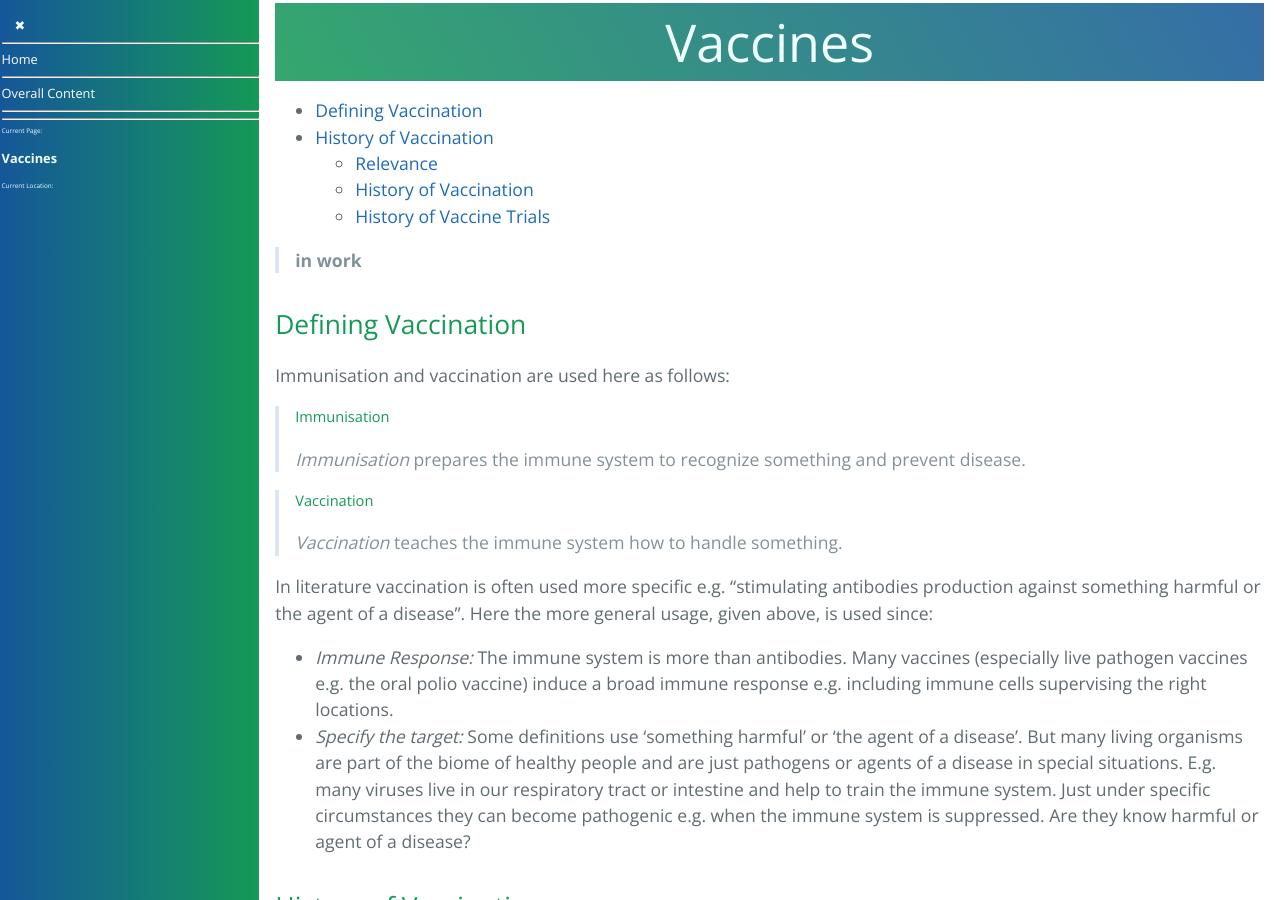
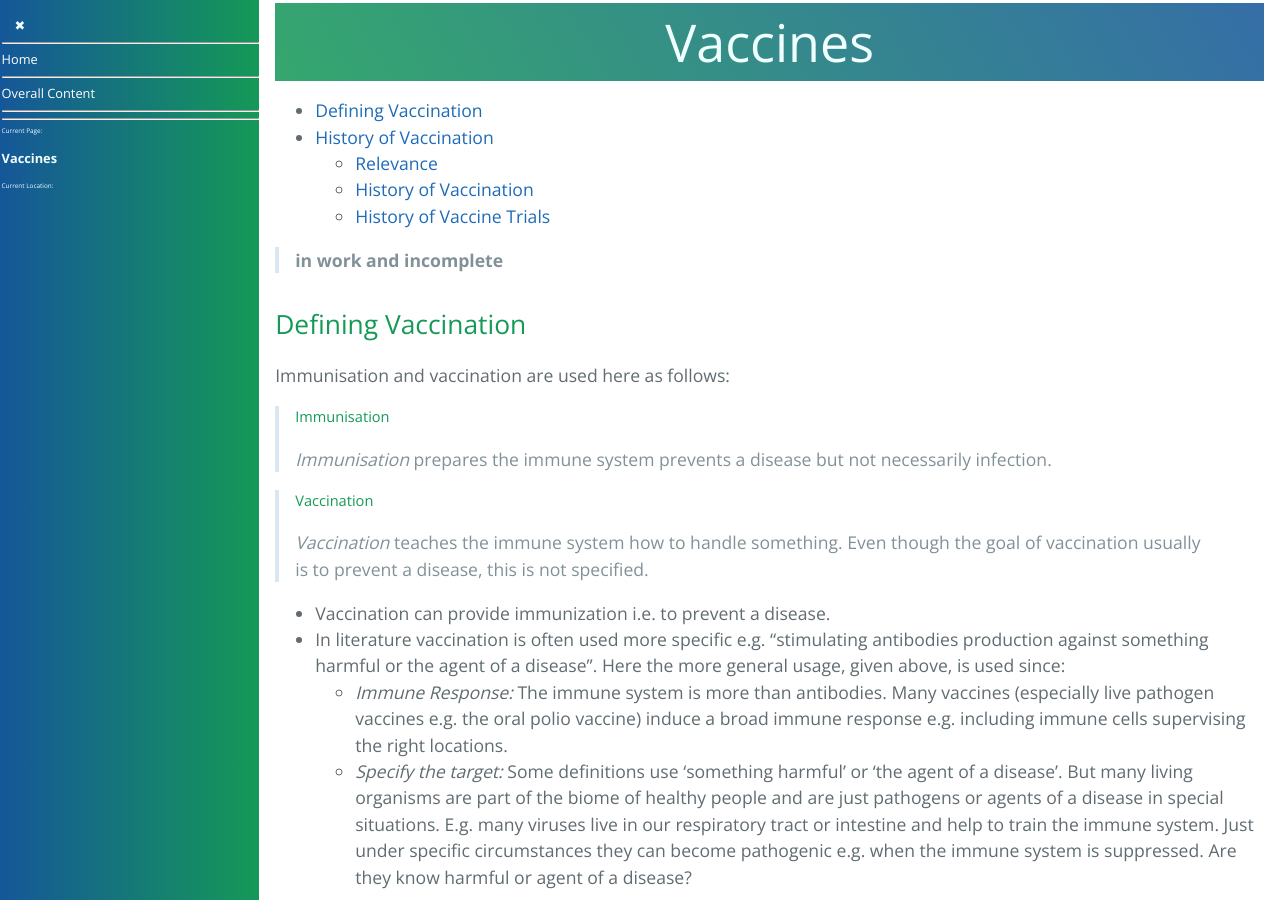
Before and after one commit to forestgrape/coronavirus, a Jekyll site: the page built from 10_vaccines/vaccines.md, in a window 1280 px wide and 900 px high. Built offline with Jekyll 4.4.1, drawn with Linux system fonts in a browser that asks for light colours; our own code applies the rules of GitHub Pages for plain Markdown files.

Commit message:
formulations

```diff
--- a/10_vaccines/vaccines.md
+++ b/10_vaccines/vaccines.md
@@ -6,20 +6,21 @@
   * [History of Vaccination](#history-of-vaccination-1)
   * [History of Vaccine Trials](#history-of-vaccine-trials)
 
-> **in work**
+> **in work and incomplete**
 
 ## Defining Vaccination
 Immunisation and vaccination are used here as follows:
 
 > ##### Immunisation
-> *Immunisation* prepares the immune system to recognize something and prevent disease.
+> *Immunisation* prepares the immune system  prevents a disease but not necessarily infection.
 
 > ##### Vaccination
-> *Vaccination* teaches the immune system how to handle something.
+> *Vaccination* teaches the immune system how to handle something. Even though the goal of vaccination usually is to prevent a disease, this is not specified.
 
-In literature vaccination is often used more specific e.g. "stimulating antibodies production against something harmful or the agent of a disease". Here the more general usage, given above, is used since:
-* _Immune Response:_ The immune system is more than antibodies. Many vaccines (especially live pathogen vaccines e.g. the oral polio vaccine) induce a broad immune response e.g. including immune cells supervising the right locations.
-* _Specify the target:_ Some definitions use 'something harmful' or 'the agent of a disease'. But many living organisms are part of the biome of healthy people and are just pathogens or agents of a disease in special situations. E.g. many viruses live in our respiratory tract or intestine and help to train the immune system. Just under specific circumstances they can become pathogenic e.g. when the immune system is suppressed. Are they know harmful or agent of a disease?
+* Vaccination can provide immunization i.e. to prevent a disease.
+* In literature vaccination is often used more specific e.g. "stimulating antibodies production against something harmful or the agent of a disease". Here the more general usage, given above, is used since:
+  * _Immune Response:_ The immune system is more than antibodies. Many vaccines (especially live pathogen vaccines e.g. the oral polio vaccine) induce a broad immune response e.g. including immune cells supervising the right locations.
+  * _Specify the target:_ Some definitions use 'something harmful' or 'the agent of a disease'. But many living organisms are part of the biome of healthy people and are just pathogens or agents of a disease in special situations. E.g. many viruses live in our respiratory tract or intestine and help to train the immune system. Just under specific circumstances they can become pathogenic e.g. when the immune system is suppressed. Are they know harmful or agent of a disease?
 
 
 
```
